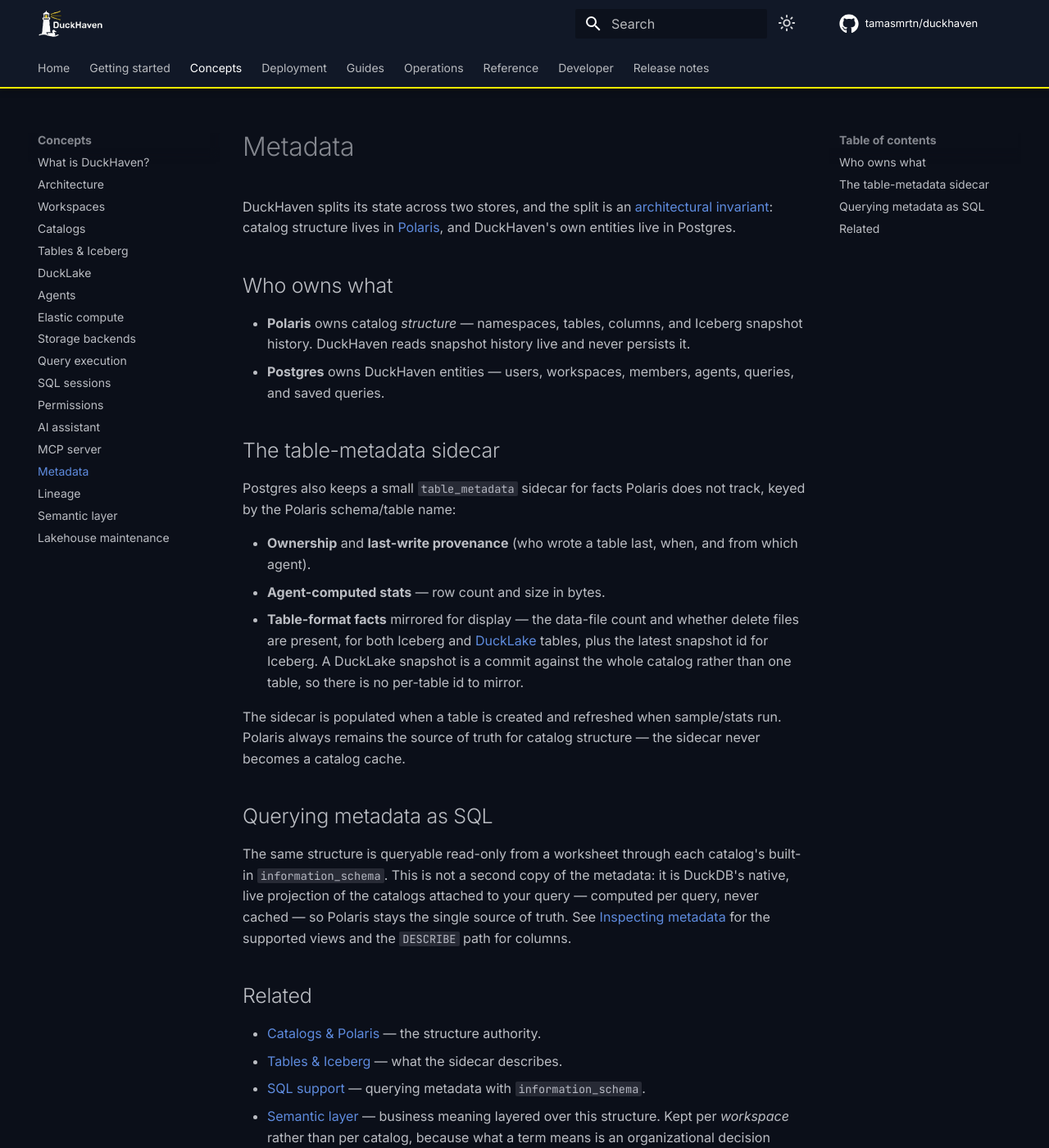
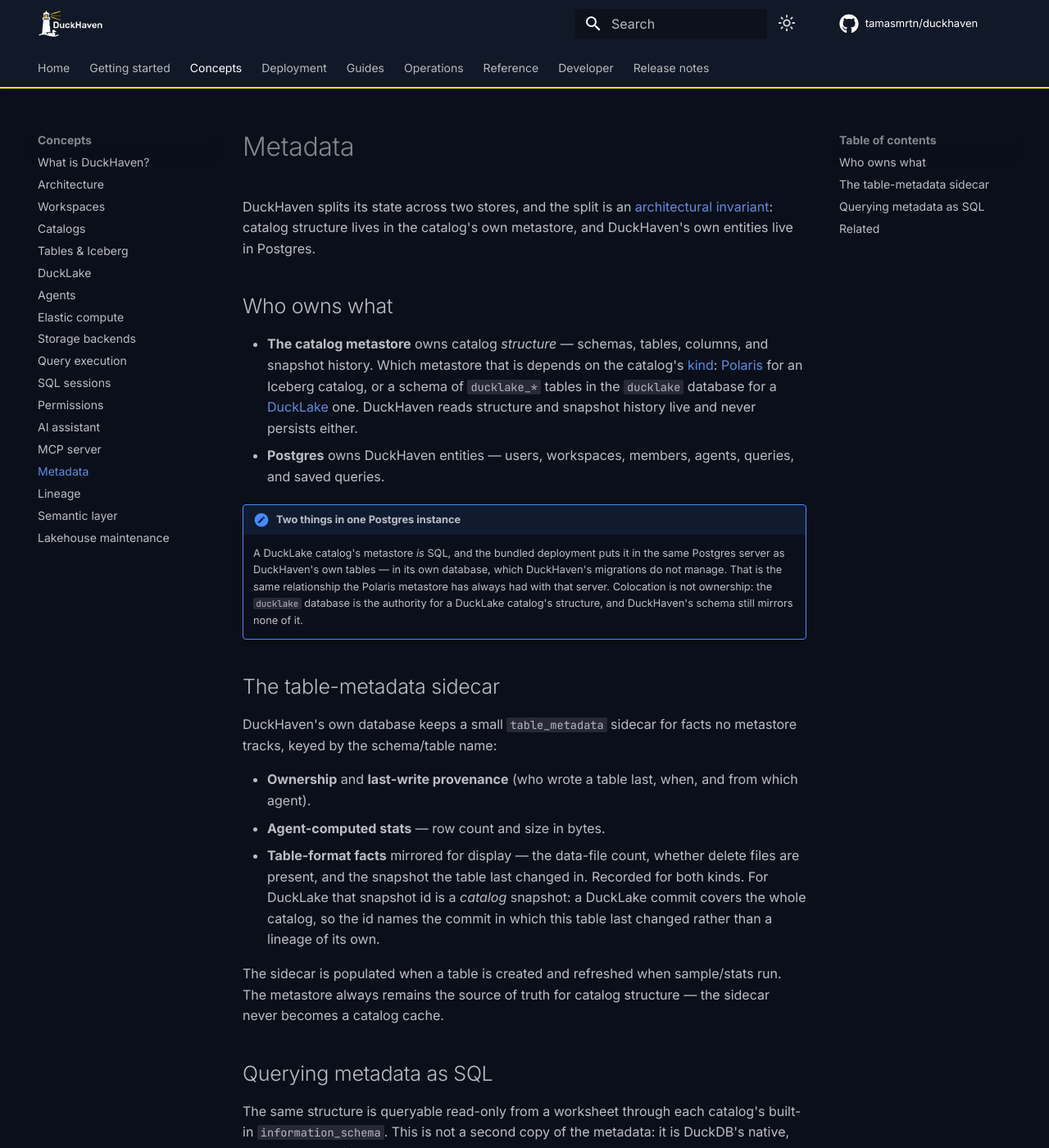
Before and after one commit to tamasmrtn/duckhaven, an MkDocs documentation site: the page built from docs/concepts/metadata.md, in a window 1280 px wide and 1400 px high. Shown: the whole window at 82% size. Built offline with MkDocs 1.6.1 and Material for MkDocs 9.7.7, drawn with Linux system fonts in a browser that asks for light colours; comment, search, counter and statistics services are not loaded; some of the changed text lies outside the part shown.

Commit message:
Describe both catalog kinds on the metadata page
The page still said catalog structure lives in Polaris, and described the
sidecar as keyed by the Polaris name. It also predates DuckLake carrying a
snapshot id, which it now does.

```diff
--- a/docs/concepts/metadata.md
+++ b/docs/concepts/metadata.md
@@ -1,40 +1,49 @@
 # Metadata
 
 DuckHaven splits its state across two stores, and the split is an
-[architectural invariant](architecture.md#7-architectural-invariants): catalog structure lives in
-[Polaris](catalogs.md), and DuckHaven's own entities live in Postgres.
+[architectural invariant](architecture.md#7-architectural-invariants): catalog structure lives in the catalog's own
+metastore, and DuckHaven's own entities live in Postgres.
 
 ## Who owns what
 
-- **Polaris** owns catalog *structure* — namespaces, tables, columns, and Iceberg snapshot history. DuckHaven reads
-  snapshot history live and never persists it.
+- **The catalog metastore** owns catalog *structure* — schemas, tables, columns, and snapshot history. Which metastore
+  that is depends on the catalog's [kind](catalogs.md#catalog-kinds): [Polaris](catalogs.md) for an Iceberg catalog, or
+  a schema of `ducklake_*` tables in the `ducklake` database for a [DuckLake](ducklake.md) one. DuckHaven reads
+  structure and snapshot history live and never persists either.
 - **Postgres** owns DuckHaven entities — users, workspaces, members, agents, queries, and saved queries.
+
+!!! note "Two things in one Postgres instance"
+    A DuckLake catalog's metastore *is* SQL, and the bundled deployment puts it in the same Postgres server as
+    DuckHaven's own tables — in its own database, which DuckHaven's migrations do not manage. That is the same
+    relationship the Polaris metastore has always had with that server. Colocation is not ownership: the `ducklake`
+    database is the authority for a DuckLake catalog's structure, and DuckHaven's schema still mirrors none of it.
 
 ## The table-metadata sidecar
 
-Postgres also keeps a small `table_metadata` sidecar for facts Polaris does not track, keyed by the Polaris
+DuckHaven's own database keeps a small `table_metadata` sidecar for facts no metastore tracks, keyed by the
 schema/table name:
 
 - **Ownership** and **last-write provenance** (who wrote a table last, when, and from which agent).
 - **Agent-computed stats** — row count and size in bytes.
-- **Table-format facts** mirrored for display — the data-file count and whether delete files are present, for
-  both Iceberg and [DuckLake](ducklake.md) tables, plus the latest snapshot id for Iceberg. A DuckLake snapshot
-  is a commit against the whole catalog rather than one table, so there is no per-table id to mirror.
+- **Table-format facts** mirrored for display — the data-file count, whether delete files are present, and the
+  snapshot the table last changed in. Recorded for both kinds. For DuckLake that snapshot id is a *catalog* snapshot:
+  a DuckLake commit covers the whole catalog, so the id names the commit in which this table last changed rather than a
+  lineage of its own.
 
-The sidecar is populated when a table is created and refreshed when sample/stats run. Polaris always remains the source
-of truth for catalog structure — the sidecar never becomes a catalog cache.
+The sidecar is populated when a table is created and refreshed when sample/stats run. The metastore always remains the
+source of truth for catalog structure — the sidecar never becomes a catalog cache.
 
 ## Querying metadata as SQL
 
 The same structure is queryable read-only from a worksheet through each catalog's built-in `information_schema`. This is
 not a second copy of the metadata: it is DuckDB's native, live projection of the catalogs attached to your query —
-computed per query, never cached — so Polaris stays the single source of truth. See
+computed per query, never cached — so the metastore stays the single source of truth. See
 [Inspecting metadata](../reference/sql-support.md#inspecting-metadata-information_schema) for the supported views
 and the `DESCRIBE` path for columns.
 
 ## Related
 
-- [Catalogs & Polaris](catalogs.md) — the structure authority.
+- [Catalogs](catalogs.md) — the structure authority, and the two kinds it comes in.
 - [Tables & Iceberg](tables.md) — what the sidecar describes.
 - [SQL support](../reference/sql-support.md) — querying metadata with `information_schema`.
 - [Semantic layer](semantic-layer.md) — business meaning layered over this structure. Kept per *workspace* rather than
```
